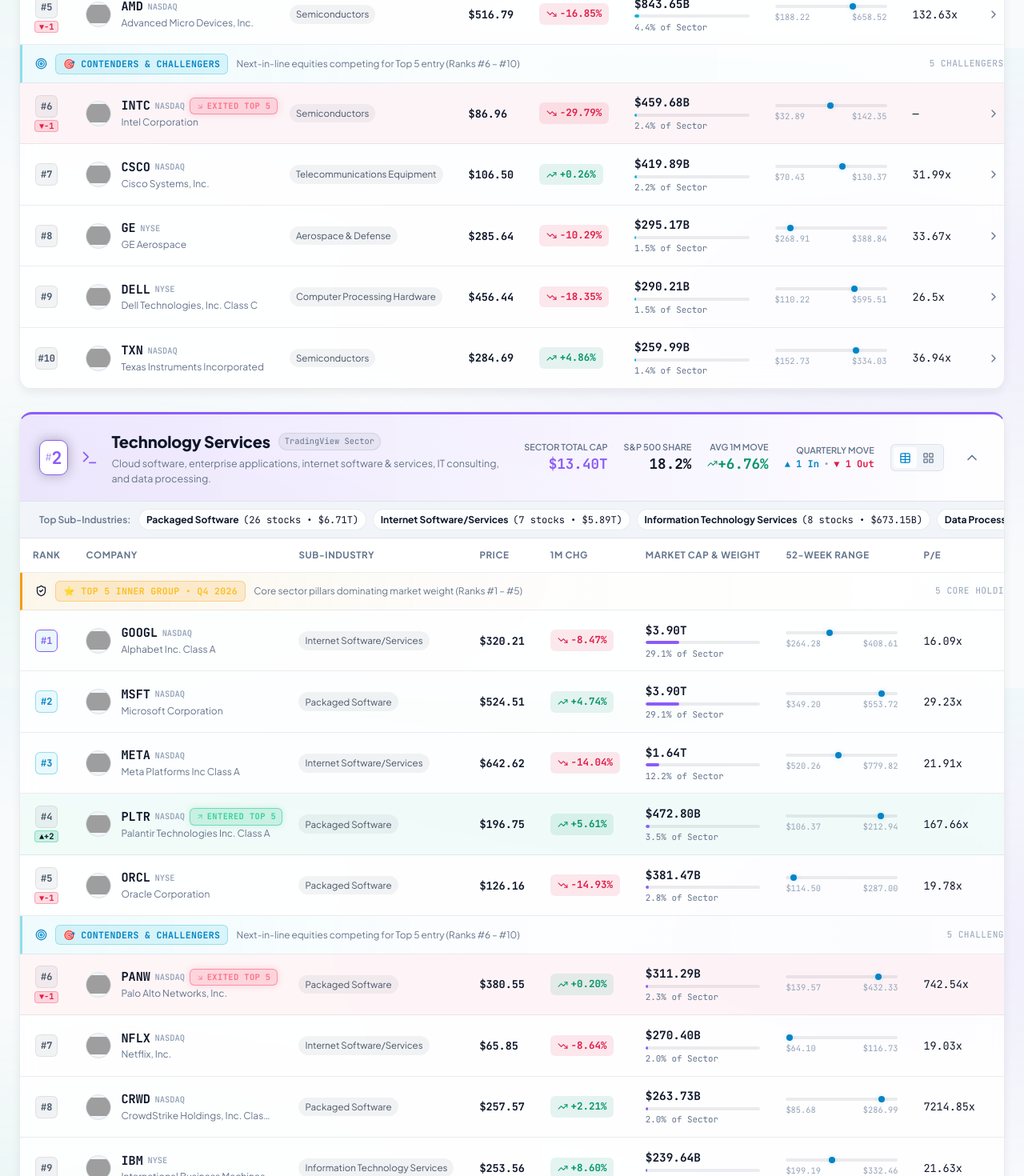
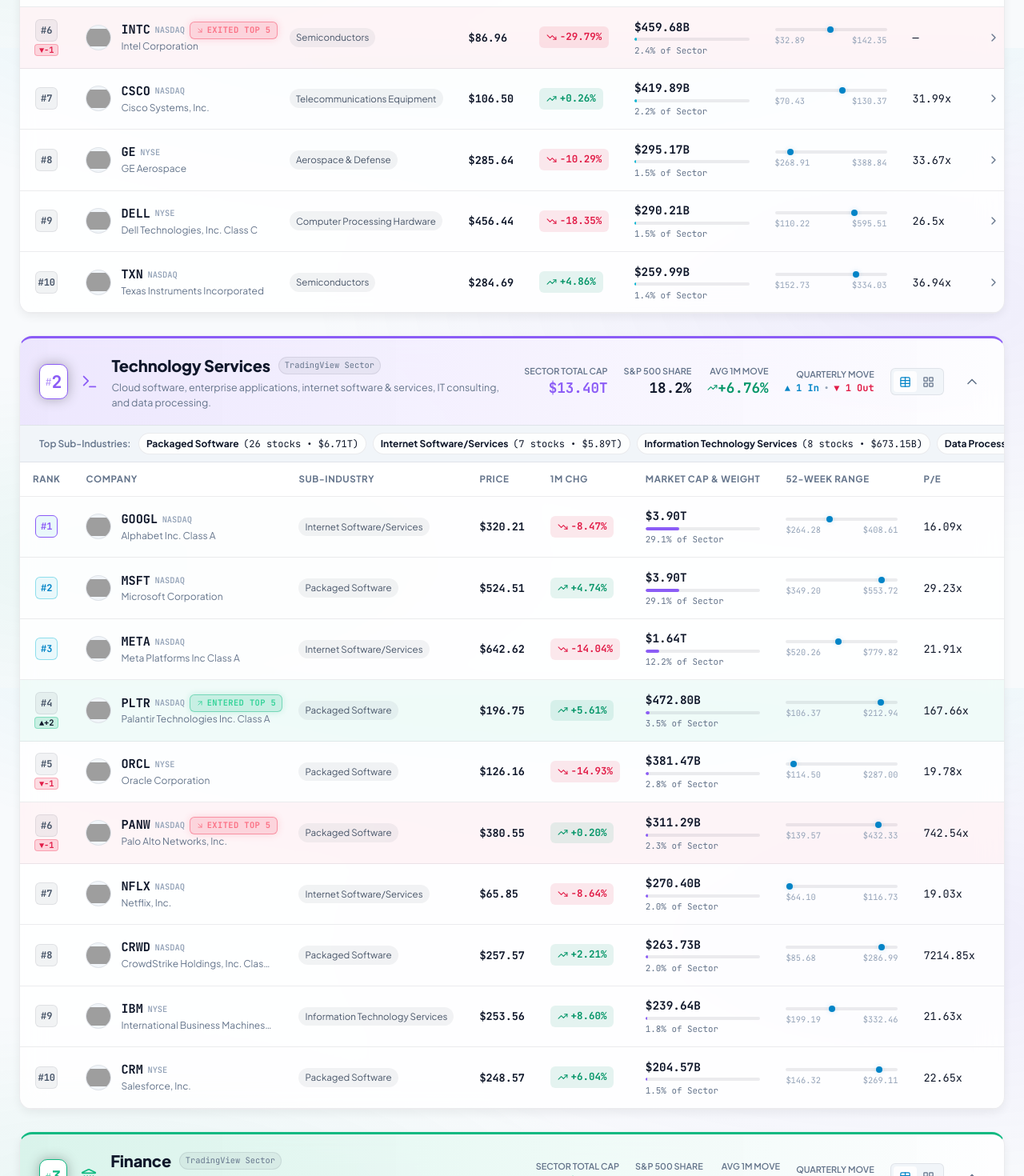
Before and after one commit to catinbowl/the-top5-of-the-top5-of-snp500, a React (Vite) app: page / in a window 1280 px wide. Shown: the part 740-2210 px from the top of the page at 80% size. Built offline with nearby package versions, Linux system fonts and the light colour scheme; grey boxes are pictures that could not be loaded.

Commit message:
refactor: remove group divider rows from table view

```diff
--- a/src/components/Top5IndustriesView.tsx
+++ b/src/components/Top5IndustriesView.tsx
@@ -17,8 +17,6 @@
   ShoppingBag,
   Layers,
   Calendar,
-  ShieldCheck,
-  Target,
 } from 'lucide-react';
 
 interface Top5IndustriesViewProps {
@@ -274,61 +272,11 @@
                           </tr>
                         </thead>
                         <tbody>
-                          {innerGroup.length > 0 && (
-                            <tr className="group-divider-row inner-group-divider">
-                              <td colSpan={9}>
-                                <div className="group-divider-content">
-                                  <div className="group-divider-left">
-                                    <ShieldCheck size={15} className="group-icon-svg text-amber" />
-                                    <span className="group-badge inner-badge font-mono">
-                                      ⭐ TOP 5 INNER GROUP &bull; {currentQuarter?.label || 'CURRENT QUARTER'}
-                                    </span>
-                                    <span className="group-desc">
-                                      Core sector pillars dominating market weight (Ranks #1 &ndash; #5)
-                                    </span>
-                                  </div>
-                                  <div className="group-divider-right font-mono">
-                                    <span>5 Core Holdings</span>
-                                  </div>
-                                </div>
-                              </td>
-                            </tr>
-                          )}
-                          {innerGroup.map((stock, idx) => (
+                          {filteredTop10.map((stock, idx) => (
                             <StockRow
                               key={stock.symbol}
                               stock={stock}
                               index={idx}
-                              onSelectStock={onSelectStock}
-                              sectorColor={sector.color}
-                            />
-                          ))}
-
-                          {outerContenders.length > 0 && (
-                            <tr className="group-divider-row outer-group-divider">
-                              <td colSpan={9}>
-                                <div className="group-divider-content">
-                                  <div className="group-divider-left">
-                                    <Target size={15} className="group-icon-svg text-cyan" />
-                                    <span className="group-badge outer-badge font-mono">
-                                      🎯 CONTENDERS &amp; CHALLENGERS
-                                    </span>
-                                    <span className="group-desc">
-                                      Next-in-line equities competing for Top 5 entry (Ranks #6 &ndash; #10)
-                                    </span>
-                                  </div>
-                                  <div className="group-divider-right font-mono">
-                                    <span>5 Challengers</span>
-                                  </div>
-                                </div>
-                              </td>
-                            </tr>
-                          )}
-                          {outerContenders.map((stock, idx) => (
-                            <StockRow
-                              key={stock.symbol}
-                              stock={stock}
-                              index={innerGroup.length + idx}
                               onSelectStock={onSelectStock}
                               sectorColor={sector.color}
                             />
```
